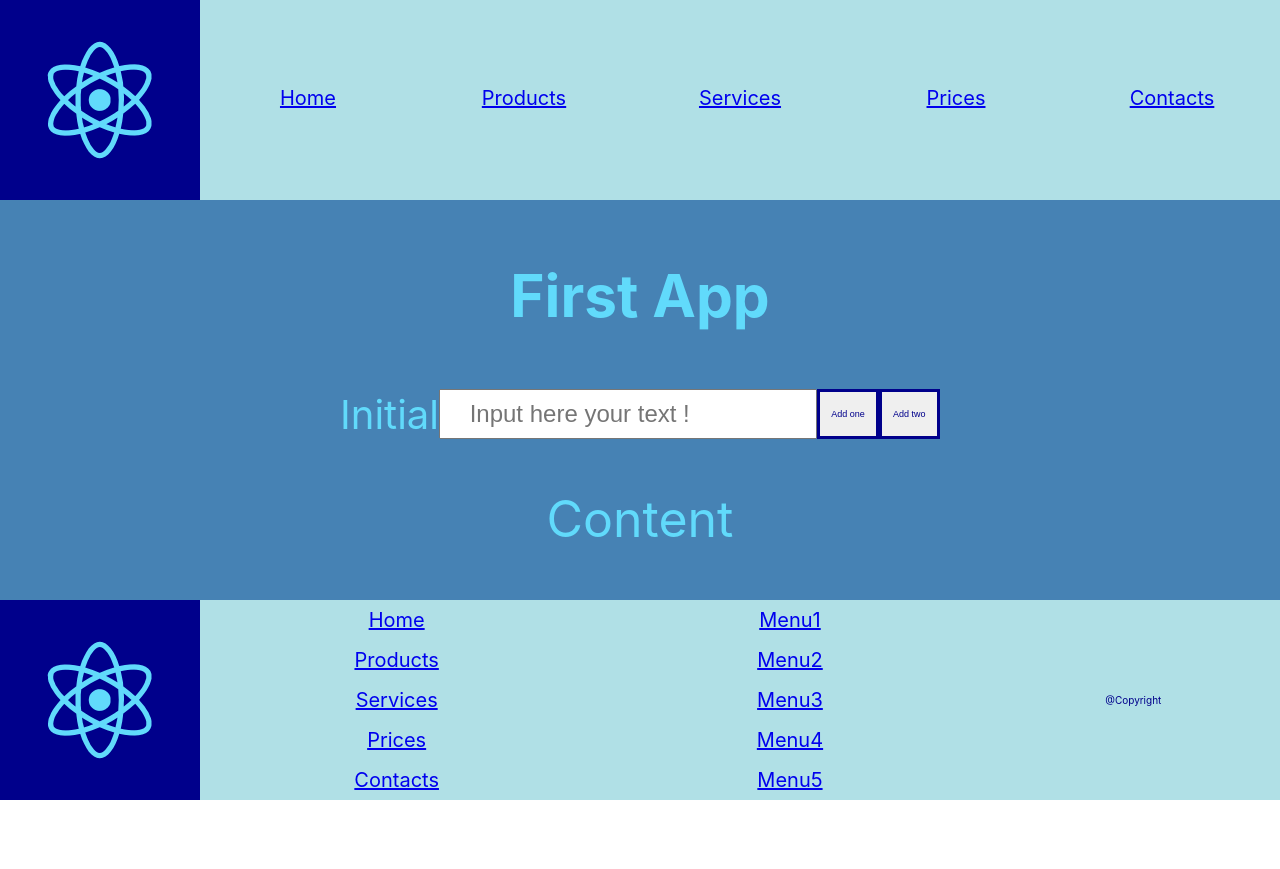
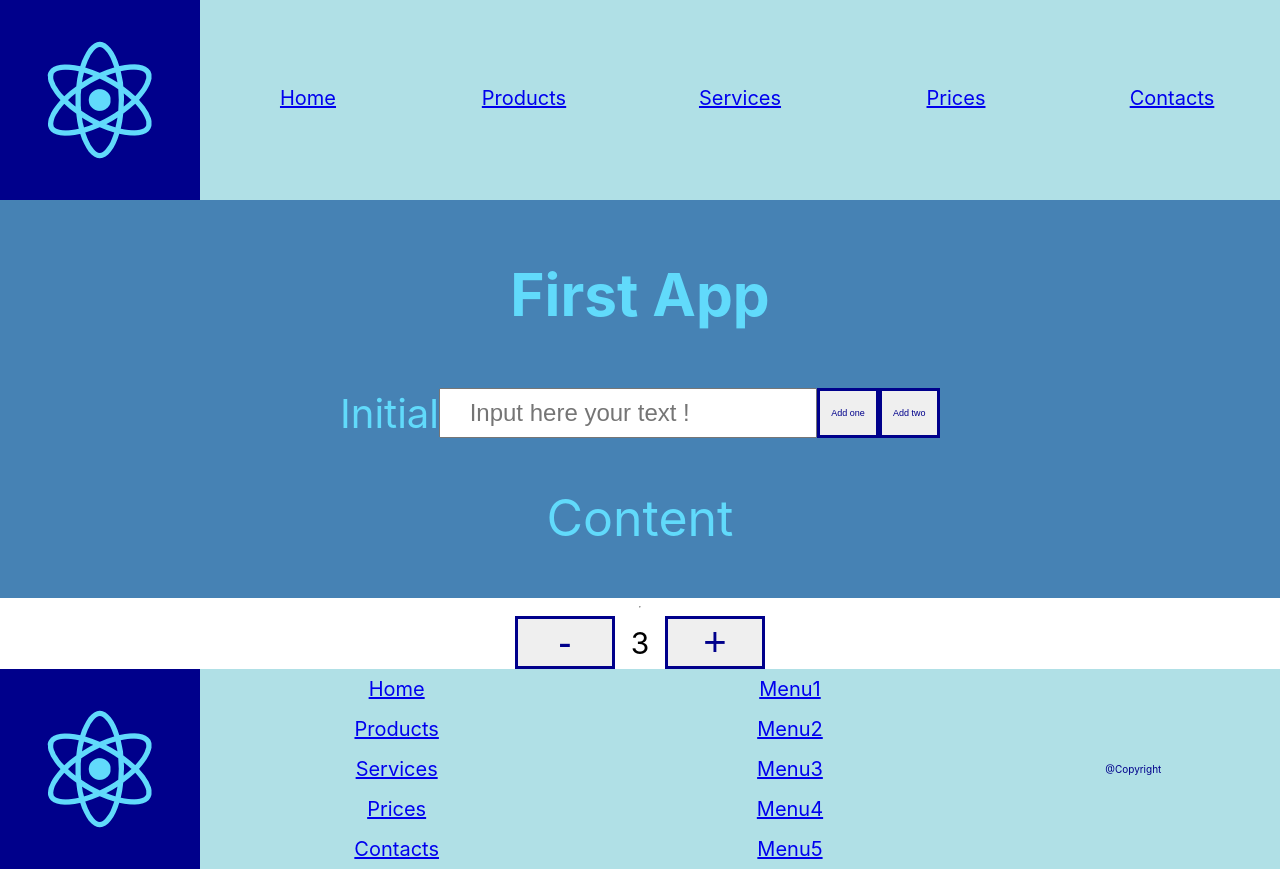
Before and after one commit to Natalina27/pasv-react-project, a React (Create React App) app: page / in a window 1280 px wide. Before the commit the page ends 800 px from the top, so only its background shows below. Built offline with nearby package versions, Linux system fonts and the light colour scheme.

Commit message:
added State.jsx and State.css

```diff
--- a/src/App.jsx
+++ b/src/App.jsx
@@ -4,6 +4,7 @@ import './index.css';
 import Header from "./Header";
 import Footer from "./Footer";
 import Content from "./Content";
+import State from "./State";
 
 function App() {
     const mainMenu = [{
@@ -49,6 +50,8 @@ function App() {
     <div className="App">
       <Header mainMenuItems={mainMenu} />
       <Content bc={buttonClicked}/>
+        <hr/>
+      <State />
       <Footer mainMenuItems={mainMenu} footerMenuItems={footerMenu} />
     </div>
   );
--- /dev/null
+++ b/src/State.css
@@ -0,0 +1,15 @@
+.state-container{
+    display: flex;
+    flex-direction: row;
+    justify-content: center;
+    align-items: center;
+    font-size: 30px;
+}
+
+.pm-button{
+    font-size: 40px;
+}
+
+.count-variable{
+    width: 50px;
+}
--- /dev/null
+++ b/src/State.jsx
@@ -0,0 +1,24 @@
+import React, {useState} from 'react';
+import './State.css';
+import './index.css';
+
+function State() {
+    const [count, setCount] = useState(3);
+    const countChangeMinusHandler = () => {
+        setCount(count - 1);
+    };
+    const countChangePlusHandler = () => {
+        setCount(count + 1);
+    };
+
+    return (
+    <div className="state-container">
+        <button onClick={countChangeMinusHandler} className="pm-button">-</button>
+        <div className="count-variable">{count}</div>
+        <button onClick={countChangePlusHandler} className="pm-button">+</button>
+
+    </div>
+  );
+}
+
+export default State;
```
